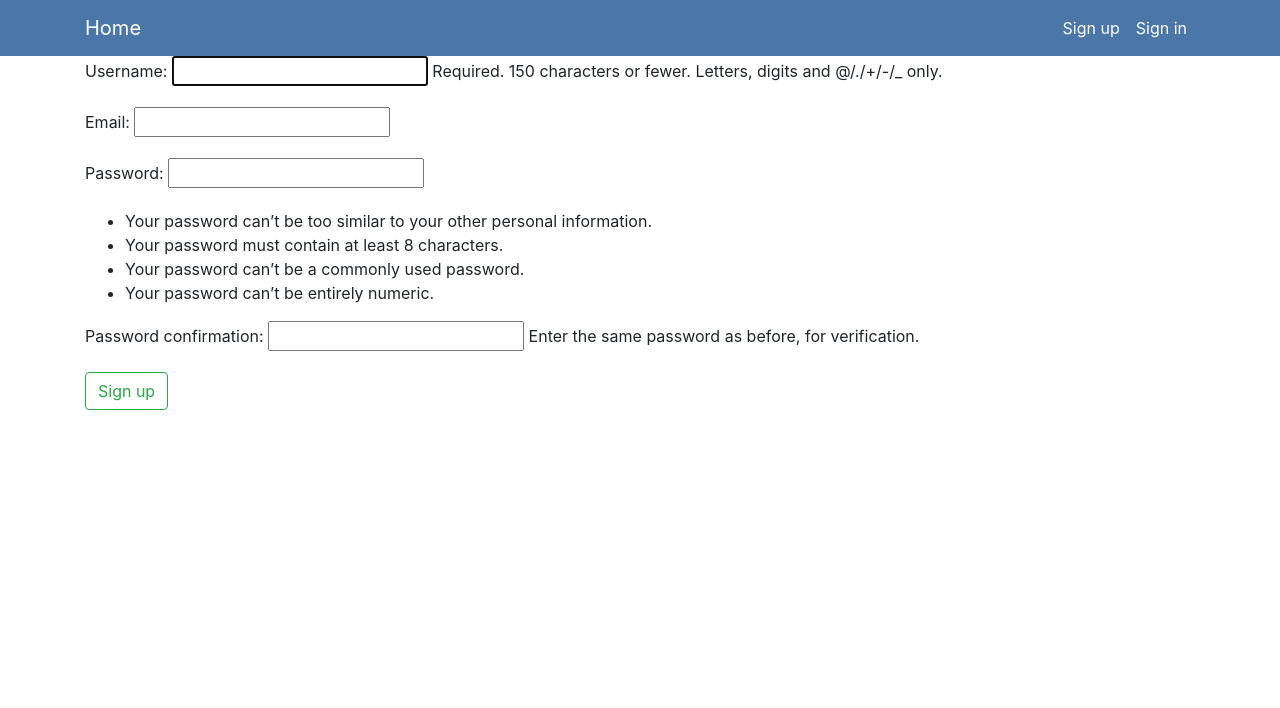
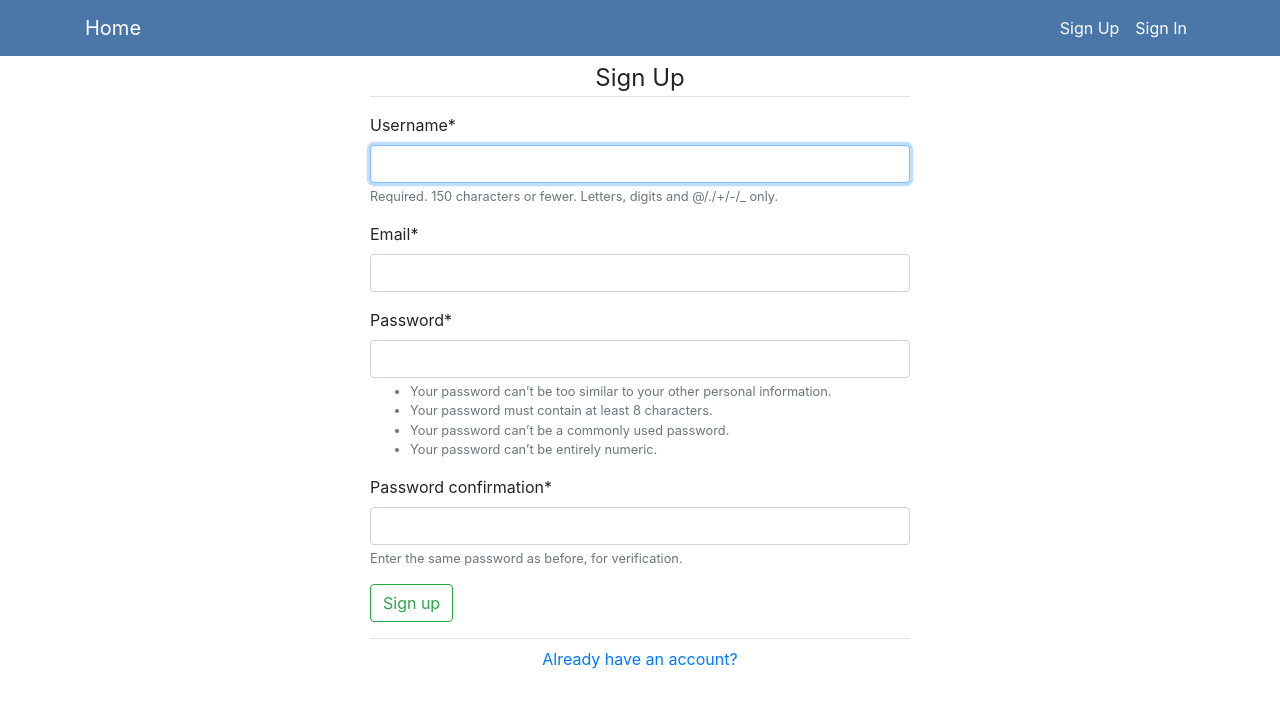
Before and after one commit to desobolevsky/DjangoNoteApp, a Django app: page /register/ in a window 1280 px wide. Shown: the top 708 px of the page. Run offline with Django 3.2, Linux system fonts and the light colour scheme; some libraries are stand-ins or nearby versions.

Commit message:
add front-end cosmetic improvements

```diff
--- a/Notes/Notes/settings.py
+++ b/Notes/Notes/settings.py
@@ -40,6 +40,8 @@ INSTALLED_APPS = [
     'django.contrib.sessions',
     'django.contrib.messages',
     'django.contrib.staticfiles',
+
+    'crispy_forms',
 ]
 
 MIDDLEWARE = [
@@ -123,3 +125,5 @@ USE_TZ = True
 STATIC_URL = '/static/'
 
 LOGIN_REDIRECT_URL ='home-page'
+
+CRISPY_TEMPLATE_PACK="bootstrap4"
--- a/Notes/notesapp/templates/notesapp/base.html
+++ b/Notes/notesapp/templates/notesapp/base.html
@@ -23,10 +23,10 @@
                     </li>
                 {% else %}
                     <li class="nav-item active">
-                        <a class="nav-link" href="{% url 'register-page' %}">Sign up</a>
+                        <a class="nav-link" href="{% url 'register-page' %}">Sign Up</a>
                     </li>
                     <li class="nav-item active">
-                        <a class="nav-link" href="{% url 'login-page' %}">Sign in</a>
+                        <a class="nav-link" href="{% url 'login-page' %}">Sign In</a>
                     </li>
                 {% endif %}
             </ul>
--- a/Notes/notesapp/templates/notesapp/create_note.html
+++ b/Notes/notesapp/templates/notesapp/create_note.html
@@ -1,8 +1,9 @@
 {% extends 'notesapp/base.html' %}
+{% load crispy_forms_tags %}
 {% block content %}
     <form method="post">
         {% csrf_token %}
-        {{ form.as_p }}
+        {{ form|crispy }}
         <input type="submit" class="btn btn-outline-success" value="Create">
     </form>
 {% endblock %}
--- a/Notes/notesapp/templates/notesapp/update_note.html
+++ b/Notes/notesapp/templates/notesapp/update_note.html
@@ -1,8 +1,9 @@
 {% extends 'notesapp/base.html' %}
+{% load crispy_forms_tags %}
 {% block content %}
     <form method="post">
         {% csrf_token %}
-        {{ form.as_p }}
+        {{ form|crispy }}
         <input type="submit" class="btn btn-outline-success" value="Update">
     </form>
     <a href="{% url 'delete-note-page' object.pk %}" class="btn btn-outline-danger">Delete</a>
--- a/Notes/usersapp/templates/usersapp/register.html
+++ b/Notes/usersapp/templates/usersapp/register.html
@@ -1,8 +1,18 @@
 {% extends 'notesapp/base.html' %}
+{% load crispy_forms_tags %}
 {% block content %}
-    <form method="post">
-    {% csrf_token %}
-    {{ reg_form.as_p }}
-    <button type="submit" class="btn btn-outline-success">Sign up</button>
-    </form>
+    <div class="row h-100 justify-content-center">
+        <div class="col-sm-6 my-1">
+            <legend class="border-bottom mb-3 text-center">Sign Up</legend>
+            <form method="post">
+                {% csrf_token %}
+                {{ reg_form|crispy }}
+                <button type="submit" class="btn btn-outline-success">Sign up</button>
+            </form>
+            <div class="border-top mt-3 pt-2">
+                <p class="text-center"><a href="{% url 'login-page' %}">Already have an account?</a></p>
+            </div>
+        </div>
+    </div>
+
 {% endblock %}
```
Also changed, not shown: Notes/notesapp/templates/notesapp/home.html (+15 -7 lines), Notes/usersapp/templates/usersapp/login.html (+15 -5 lines).
